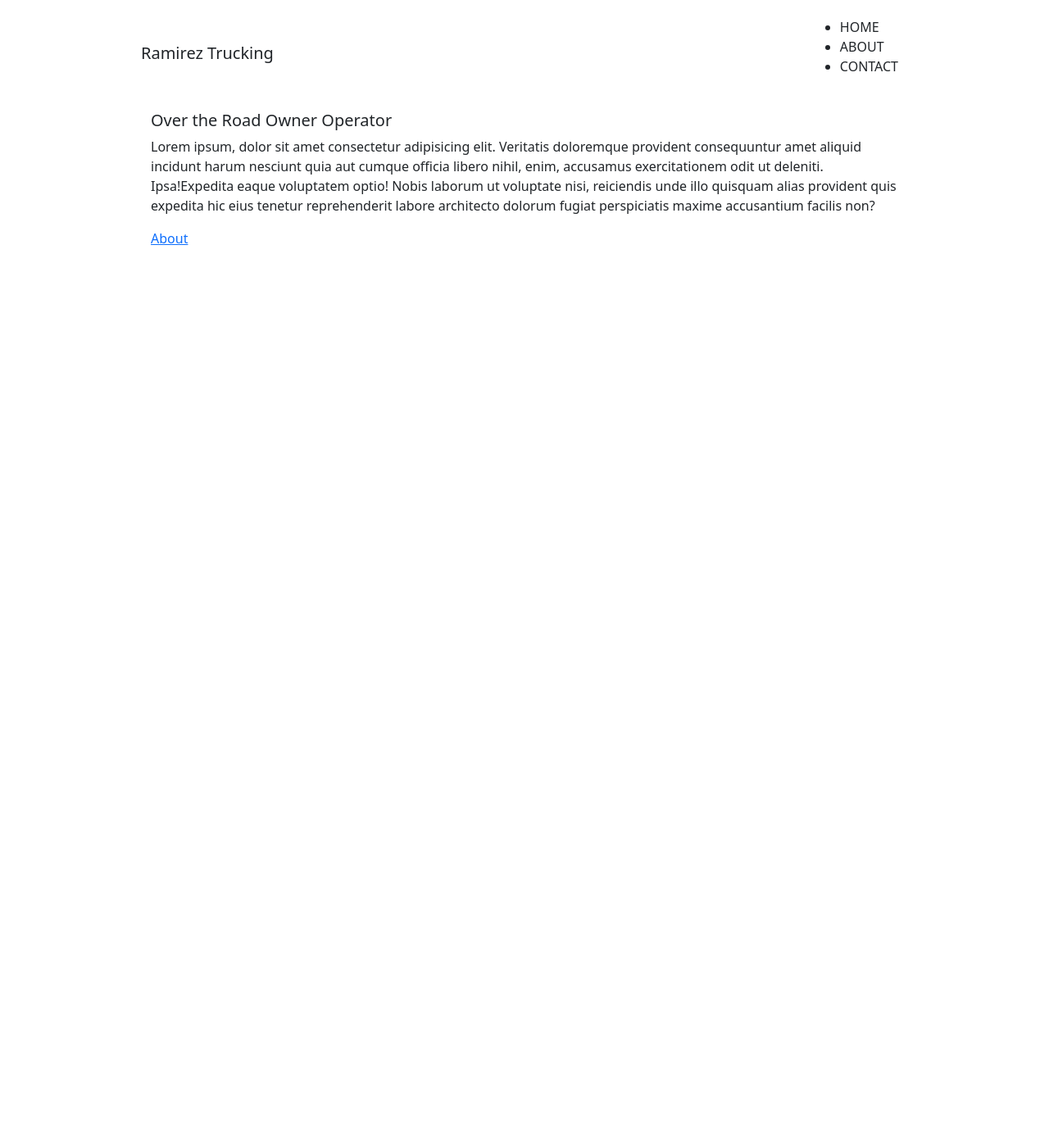
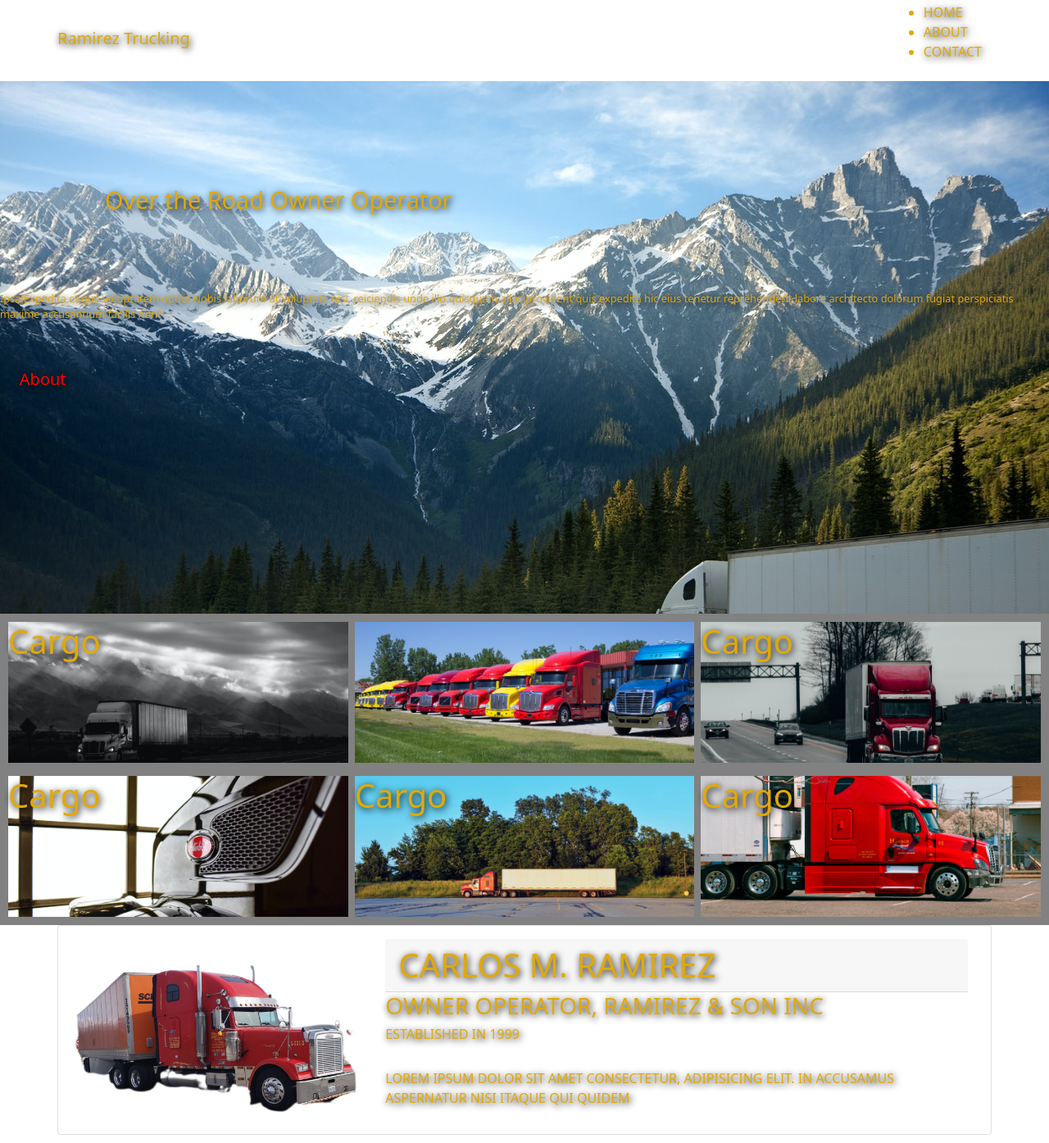
Before and after one commit to mackrmrz/Ramirez-Trucking-, a plain HTML site: page index.html in a window 1280 px wide. Shown: the part 5-1400 px from the top of the page at 82% size. Drawn offline with nearby package versions, Linux system fonts and the light colour scheme.

Commit message:
Added bootstrap styles Pic with Grid

```diff
--- a/index.html
+++ b/index.html
@@ -1,18 +1,31 @@
 <!DOCTYPE html>
-<html lang='en'>
+<html lang="en">
   <head>
-  <meta charset='UTF-8'>
-  <link href="https://cdn.jsdelivr.net/npm/bootstrap@5.0.0-beta1/dist/css/bootstrap.min.css" rel="stylesheet" integrity="sha384-giJF6kkoqNQ00vy+HMDP7azOuL0xtbfIcaT9wjKHr8RbDVddVHyTfAAsrekwKmP1" crossorigin="anonymous">
-  <link rel="stylesheet" href="/styles/layout.css">
+    <meta charset="UTF-8" />
+    <link
+      href="https://cdn.jsdelivr.net/npm/bootstrap@5.0.0-beta1/dist/css/bootstrap.min.css"
+      rel="stylesheet"
+      integrity="sha384-giJF6kkoqNQ00vy+HMDP7azOuL0xtbfIcaT9wjKHr8RbDVddVHyTfAAsrekwKmP1"
+      crossorigin="anonymous"
+    />
+    <link rel="stylesheet" href="/styles/layout.css" />
+    <link rel="stylesheet" href="/styles/picGrid.css" />
+    <link rel="stylesheet" href="/styles/hero-section.css" />
+    <link rel="stylesheet" href="/styles/about.css" />
     <title>Ramirez $</title>
   </head>
   <body>
-    <nav class='navbar'>
-        <span class="navbar-toggler-icon collapse navbar-collapse" data-bs-toggle="collapse" data-bs-target="#navbarToggler" aria-controls="navbarToggler" aria-expanded="false" aria-label="Toggle navigatio"></span>
+    <nav class="navbar">
+      <span
+        class="navbar-toggler-icon collapse navbar-collapse"
+        data-bs-toggle="collapse"
+        data-bs-target="#navbarToggler"
+        aria-controls="navbarToggler"
+        aria-expanded="false"
+        aria-label="Toggle navigatio"
+      ></span>
       <div class="nav container" id="navbarToggler">
-            <div class="logo navbar-brand">
-                Ramirez Trucking
-            </div>
+        <div class="logo navbar-brand">Ramirez Trucking</div>
         <ul>
           <li>HOME</li>
           <li>ABOUT</li>
@@ -20,33 +33,70 @@
         </ul>
       </div>
     </nav>
-    <div class="container middle">
+    <div class="middle">
       <div class="hero-section">
         <header>
           <h5>Over the Road Owner Operator</h5>
         </header>
         <p>
-                Lorem ipsum, dolor sit amet consectetur adipisicing elit. Veritatis doloremque provident consequuntur amet aliquid incidunt harum nesciunt quia aut cumque officia libero nihil, enim, accusamus exercitationem odit ut deleniti. Ipsa!Expedita eaque voluptatem optio! Nobis laborum ut voluptate nisi, reiciendis unde illo quisquam alias provident quis expedita hic eius tenetur reprehenderit labore architecto dolorum fugiat perspiciatis maxime accusantium facilis non?
+          Ipsa!Expedita eaque voluptatem optio! Nobis laborum ut voluptate nisi,
+          reiciendis unde illo quisquam alias provident quis expedita hic eius
+          tenetur reprehenderit labore architecto dolorum fugiat perspiciatis
+          maxime accusantium facilis non?
         </p>
-            <a href="#about">About</a>
+        <a class="button btn btn-lg" href="#about">About</a>
         <!-- looking to select a part of the page  button-->
       </div>
-        <div class="features-prices">
-            <div class="image-container">
-                <i class="fas fa-truck-moving"></i>
-                <i class="fas fa-truck-loading"></i>
-                <i class="fas fa-truck-loading"></i>
-                <i class="fas fa-truck-loading"></i>
-                <i class="fas fa-truck-loading"></i>
+      <div class="features-prices cointaner-fluid">
+        <div class="first-image">
+          <h1>Cargo</h1>
         </div>
-            <!--  images in grid with hoover effe -->
+        <div class="second-image"></div>
+        <div class="third-image">
+          <h1>Cargo</h1>
+        </div>
+        <div class="fourth-image">
+          <h1>Cargo</h1>
+        </div>
+        <div class="fith-image">
+          <h1>Cargo</h1>
+        </div>
+        <div class="sixth-image">
+          <h1>Cargo</h1>
+        </div>
+        <!--  images in grid with hover effe -->
+      </div>
+    </div>
+    <div class="about container card">
+      <div class="row g-0">
+        <div class="personnal-image col-md-4">
+          <img class="img-fluid" src="/images/lonetrucker.jpeg" alt="" />
+        </div>
+        <div class="personnal-bio col-md-8">
+          <div class="card-body">
+            <h1 class="card-header">Carlos M. Ramirez</h1>
+            <h3>Owner Operator, Ramirez & Son Inc</h3>
+            <h6>Established in 1999</h6>
+            <br />
+            <p>
+              Lorem ipsum dolor sit amet consectetur, adipisicing elit. In
+              accusamus aspernatur nisi itaque qui quidem
+            </p>
+          </div>
+        </div>
       </div>
     </div>
 
-    <div class="footer">
-
-    </div>
-    <script src="https://cdn.jsdelivr.net/npm/@popperjs/core@2.5.4/dist/umd/popper.min.js" integrity="sha384-q2kxQ16AaE6UbzuKqyBE9/u/KzioAlnx2maXQHiDX9d4/zp8Ok3f+M7DPm+Ib6IU" crossorigin="anonymous"></script>
-    <script src="https://cdn.jsdelivr.net/npm/bootstrap@5.0.0-beta1/dist/js/bootstrap.min.js" integrity="sha384-pQQkAEnwaBkjpqZ8RU1fF1AKtTcHJwFl3pblpTlHXybJjHpMYo79HY3hIi4NKxyj" crossorigin="anonymous"></script>
+    <div class="footer"></div>
+    <script
+      src="https://cdn.jsdelivr.net/npm/@popperjs/core@2.5.4/dist/umd/popper.min.js"
+      integrity="sha384-q2kxQ16AaE6UbzuKqyBE9/u/KzioAlnx2maXQHiDX9d4/zp8Ok3f+M7DPm+Ib6IU"
+      crossorigin="anonymous"
+    ></script>
+    <script
+      src="https://cdn.jsdelivr.net/npm/bootstrap@5.0.0-beta1/dist/js/bootstrap.min.js"
+      integrity="sha384-pQQkAEnwaBkjpqZ8RU1fF1AKtTcHJwFl3pblpTlHXybJjHpMYo79HY3hIi4NKxyj"
+      crossorigin="anonymous"
+    ></script>
   </body>
 </html>
--- /dev/null
+++ b/styles/about.css
@@ -0,0 +1,24 @@
+.about {
+    width: 100%;
+    grid-row: contact-s/contact-e;
+    grid-column: s/e;
+    /* display: grid; */
+    /* grid-template-columns: 1fr 1fr; */
+}
+
+
+.personnal-image {
+    padding-top: 3rem;
+/* needs centering possibly width flex or grid */
+}
+
+.personnal-image img {
+    width: 100%;
+}
+
+.personnal-bio {
+    font-weight: 100;
+    text-transform: uppercase;
+
+    /* shrink the content so that it is not bigger then the image */
+}
--- /dev/null
+++ b/styles/hero-section.css
@@ -0,0 +1,35 @@
+.hero-section {
+    background-image: url('/images/header-background.jpg');
+    background-repeat: no-repeat;
+    /* background-size: contain; */
+    background-size: cover;
+    /* background-position: center; */
+    height: 650px;
+    color: #e1a908;
+}
+
+header {
+    padding: 8rem;
+    width: 100%;
+    height: 200px;
+}
+
+header h5{
+    font-size: 1.8rem;
+    /* text-shadow: .1rem .1rem .5rem rgb(68, 126, 121); */
+    padding-bottom: 1.6rem;
+    text-shadow: .1rem .1rem .5rem black;
+}
+
+.hero-section p {
+    font-size: 0.8rem;
+    text-shadow: .1rem .1rem .5rem black;
+    padding-bottom: 1.6rem;
+}
+
+.hero-section a {
+    color: red;
+    border-width: medium;
+    border-radius: 0;
+    padding: .6rem 1.3rem;
+}
--- a/styles/layout.css
+++ b/styles/layout.css
@@ -1,8 +1,9 @@
 body {
-    /* background-color: ; */
-    display: grid;
+    color: #e1a908;
+    text-shadow: .1rem .1rem .5rem black;
+    /* display: grid;
     grid-template-columns: minmax(13px, 172px) [s] 1fr [e] minmax(13px, 172px);
-    grid-template-rows: [navbar-s] 140px [navbar-e hero-s] 500px [hero-e pic-s] 600px [pic-e contact-s] 600px [contact-e footer-s] 400px [footer-e]
+    grid-template-rows: [navbar-s] 140px [navbar-e hero-s] 500px [hero-e pic-s] 400px [pic-e contact-s] 300px [contact-e footer-s] 300px [footer-e] */
 }
 
 nav {
@@ -10,14 +11,11 @@ nav {
     grid-column: s/e;
 }
 
-
 .middle {
     grid-row: hero-s/hero-e;
     grid-column: s/e;
 }
 
-
-
 .footer {
     grid-row: footer-s/footer-e;
     grid-column: s/e;
--- /dev/null
+++ b/styles/picGrid.css
@@ -0,0 +1,64 @@
+.features-prices {
+    background: rgb(129, 129, 129 );
+
+    grid-column: s/e;
+    grid-row: pic-s/pic-e;
+    display: grid;
+    grid-template-rows: [top-s] 172px [top-e bottom-s] 172px [bottom-e];
+    grid-template-columns: [first-col-s] 1fr [ first-col-e second-col-s] 1fr [second-col-e] 1fr;
+    gap: 1em 0.5em;
+    padding: 10px 10px;
+}
+
+
+.first-image{
+    background-image: url("/images/dark.jpg");
+    background-repeat: no-repeat;
+    background-size: cover;
+    background-position: center;
+    grid-column: first-col-s/first-col-e;
+    grid-row: top-s/top-e;
+}
+
+.second-image {
+    background-image: url("/images/fleet.jpg");
+    background-repeat: no-repeat;
+    background-size: cover;
+    background-position: center;
+    grid-column: second-col-s/second-col-e;
+    grid-row: top-s/top-e;
+}
+
+.third-image {
+    background-image: url("/images/inahurry.jpg");
+    background-repeat: no-repeat;
+    background-size: cover;
+    background-position: center;
+    grid-row: top-s/top-e;
+    grid-column: second-col-e;
+}
+
+.fourth-image {
+    background-image: url("/images/peterbuilt.jpg");
+    background-repeat: no-repeat;
+    background-size: cover;
+    background-position: center;
+    grid-column: first-col-s/first-col-e;
+    grid-row: bottom-s/bottom-e;
+}
+.fith-image {
+    background-image: url("/images/resting.jpg");
+    background-repeat: no-repeat;
+    background-size: cover;
+    background-position: center;
+    grid-column: second-col-s/second-col-e;
+    grid-row: bottom-s/bottom-e;
+}
+
+.sixth-image {
+    background-image: url("/images/searching.jpg");
+    background-repeat: no-repeat;
+    background-size: cover;
+    background-position: center;
+    grid-column: second-col-e;
+}
```
Also changed, not shown: about.html (added), images/dark.jpg (added), images/fleet.jpg (added), images/header-background.jpg (added), images/inahurry.jpg (added), images/lonetrucker.jpeg (added), images/peterbuilt.jpg (added), images/resting.jpg (added), images/searching.jpg (added). Lines whose indentation alone changed are shown as unchanged.
